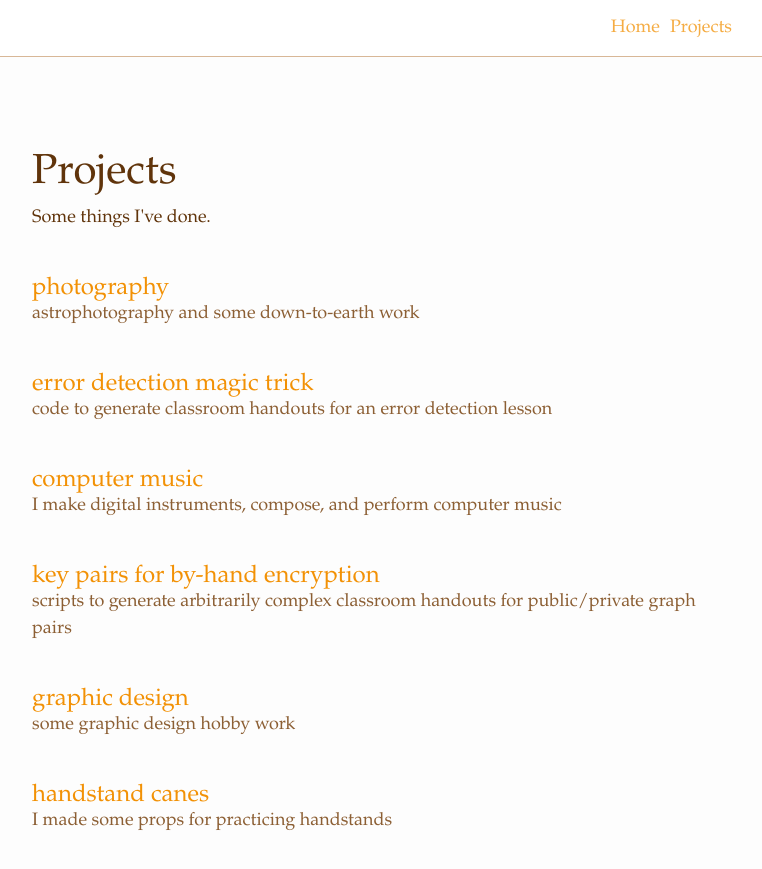
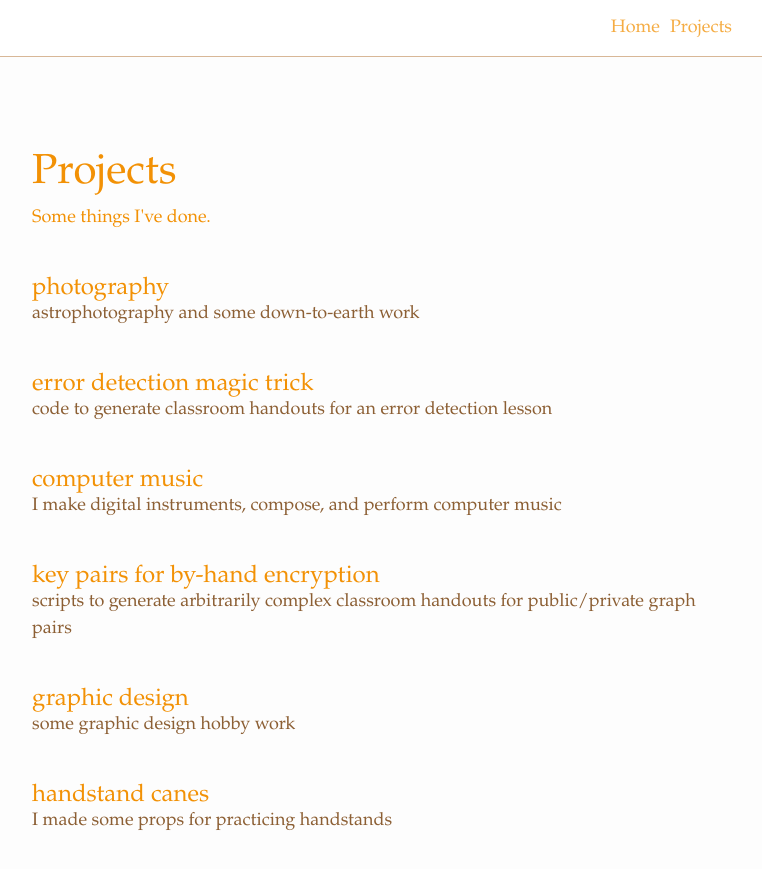
Before and after one commit to meiadvanture/myweb, a Jekyll site: the page built from projects.md, in a window 1280 px wide and 975 px high. Shown: the top 869 px of the window, without its empty margins (258-1020 px from the left). Built offline with Jekyll 4.4.1, drawn with Linux system fonts in a browser that asks for light colours; nearby versions of some CDN libraries.

Commit message:
edited intro scss, changed nav bar style

```diff
--- a/_sass/_base.scss
+++ b/_sass/_base.scss
@@ -168,3 +168,50 @@
     clear: both;
   }
 }
+
+
+
+.section {
+  display: flex;
+  justify-content: left;
+  padding: 30px 0px 0px 0px;
+  &__title {
+    flex-shrink: 0;
+    width: 90px;
+    // margin-right: 5px;
+    color: $theme-color;
+    text-transform: Capitalize;
+    text-align: left;
+    font-weight: 700;
+    letter-spacing: 1px;
+  }
+  &__content {
+    // font-weight: 300;
+    // font-size: 1rem;
+    // width: 100%;
+    // max-width: 650px;
+    color: #60340b;
+    p {
+      // margin-top: 0;
+      // margin-bottom: 25px;
+    }
+  }
+
+}
+
+.highlight-link {
+  // @include transition;
+  font-weight: 400;
+  // text-decoration: none !important;  /* Ensure no underline */
+  // display: inline-block;
+  padding: 2px 3px;
+  text-decoration: none;
+  box-shadow: inset 0 -1px 0 $theme-color;
+  // &:hover {
+  //   box-shadow: inset 0 -33px 0 0 $theme-color;
+  //   color: $white;
+  // }
+  &:hover {
+    font-weight: 700; /* Makes the text bold */
+  }
+}
--- a/_sass/_layout.scss
+++ b/_sass/_layout.scss
@@ -28,9 +28,14 @@
   line-height: $nav-height;
   .page-link{
     line-height: $base-line-height;
+    transition: font-weight 0.3s ease;
     // Gaps between nav items, but not on the first one
     &:not(:first-child) {
       margin-left: 10px;
+    &:hover {
+      font-weight: bold; /* Bolding text on hover */
+      text-decoration: underline; /* Underline text on hover */
+    }
     }
   }
   @include media-query($on-palm) {
@@ -152,7 +157,8 @@
  */
 .post-header {
   margin-bottom: $vertical-spacing-unit;
-  color: #60340b
+  color: $theme-color
+  // color: #60340b
 }
 .post-title {
   font-size: 42px;
```
